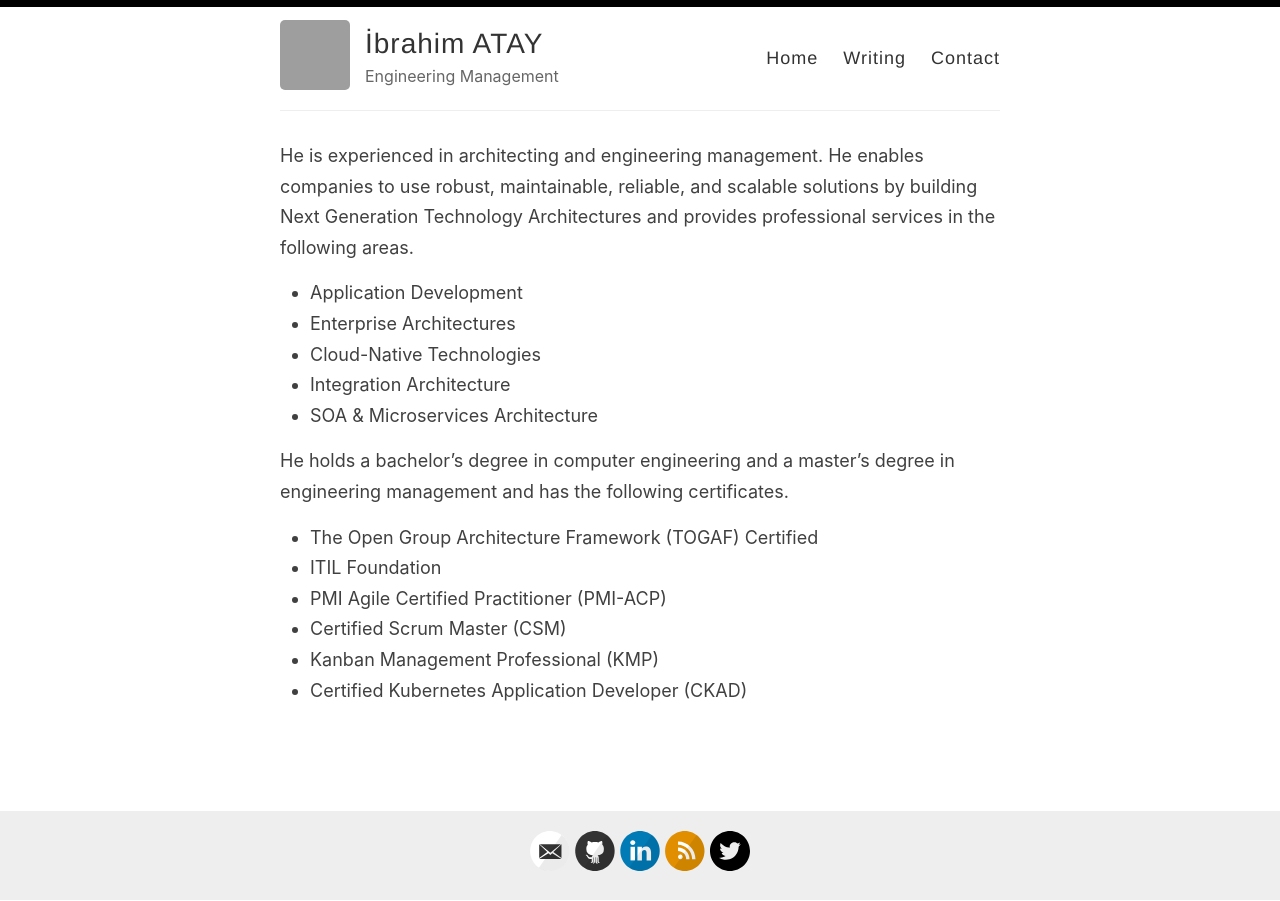
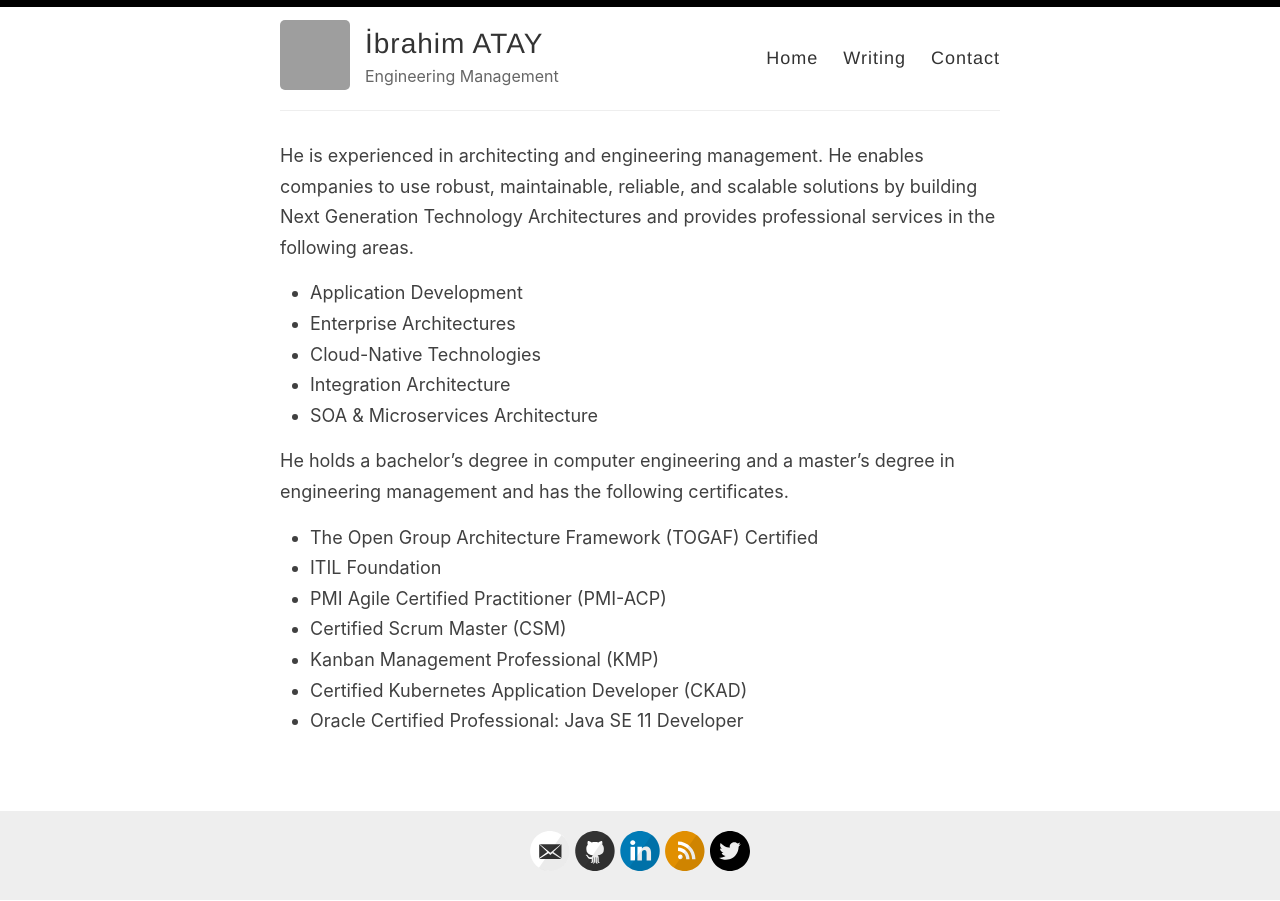
Before and after one commit to ibrahimatay/ibrahimatay.github.io, a Jekyll site: the page built from index.md, in a window 1280 px wide. Built offline with Jekyll 4.4.1, drawn with Linux system fonts in a browser that asks for light colours; grey boxes are pictures that could not be loaded.

Commit message:
Update index.md

```diff
--- a/index.md
+++ b/index.md
@@ -19,3 +19,4 @@ He holds a bachelor's degree in computer engineering and a master's degree in en
 - Certified Scrum Master (CSM)
 - Kanban Management Professional (KMP)
 - Certified Kubernetes Application Developer (CKAD)
+- Oracle Certified Professional: Java SE 11 Developer
```
